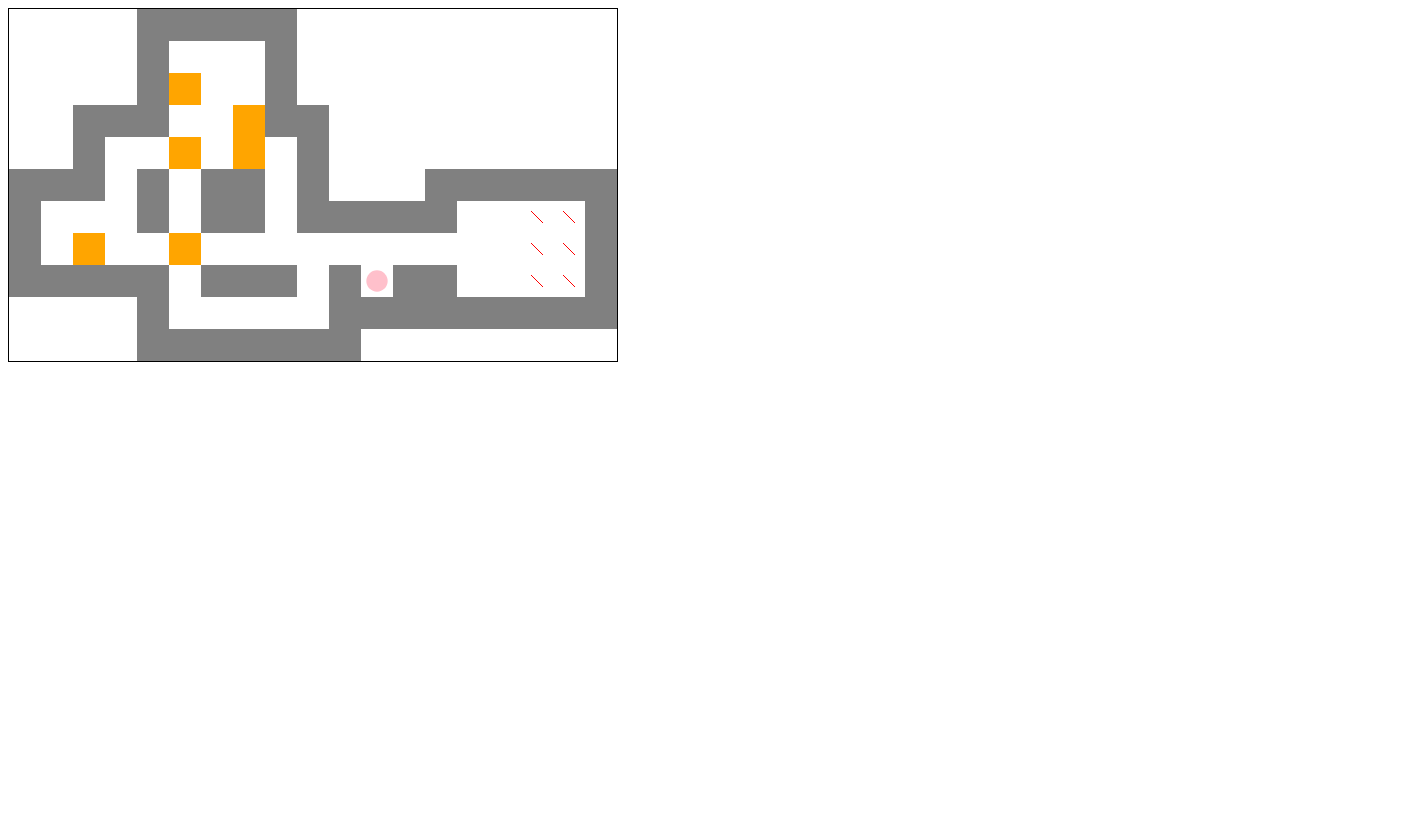
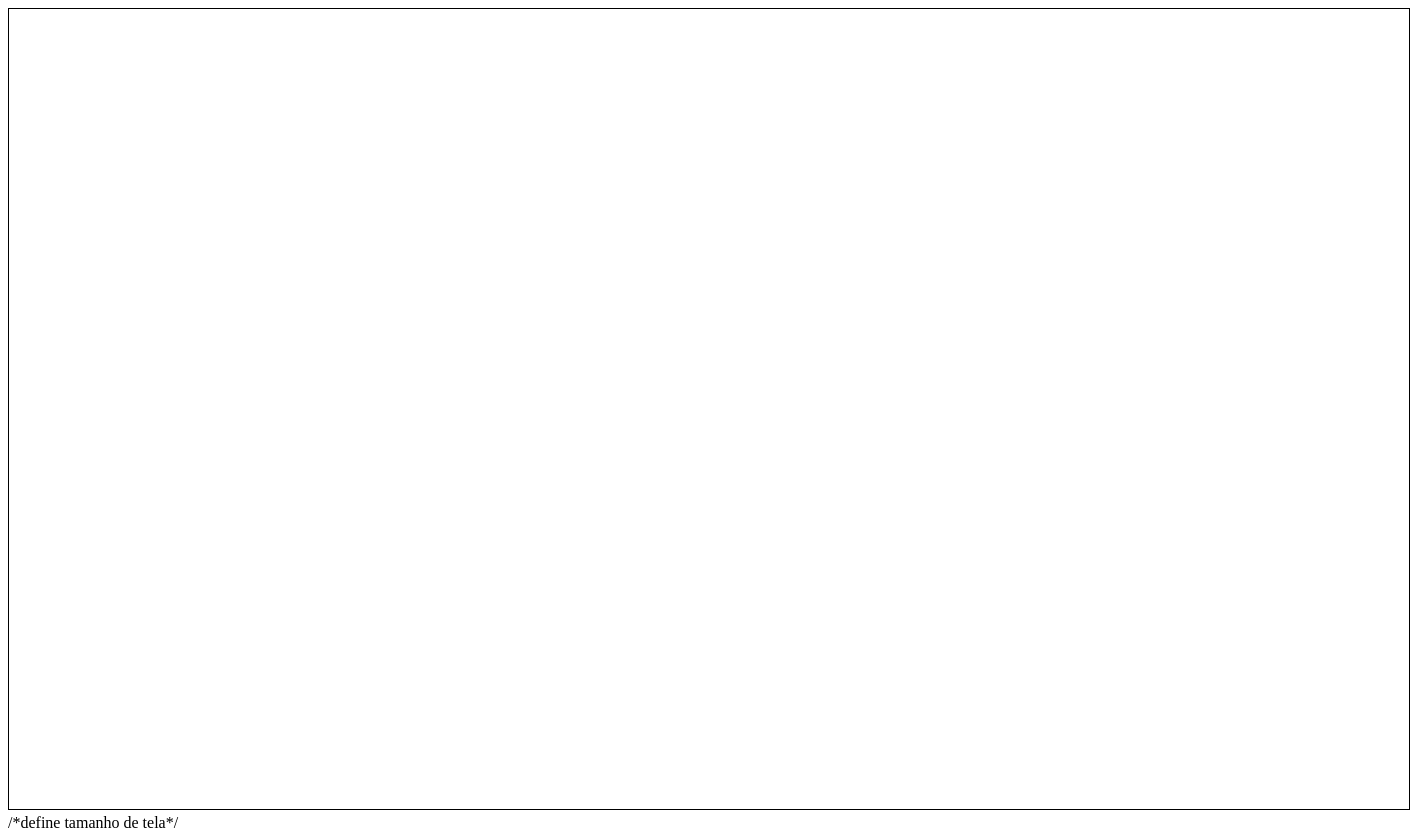
Before and after one commit to keilladesantana28/Jogo-para-PF-_-sokoban, a plain HTML site: page sokoban.html in a window 1280 px wide. Shown: the whole page, 1410 px wide, since content can reach past the window. Before the commit the page ends 800 px from the top, so only its background shows below. Drawn offline with Linux system fonts and the light colour scheme.

Commit message:
Update sokoban.html

```diff
--- a/sokoban.html
+++ b/sokoban.html
@@ -6,21 +6,26 @@
   <title>Sokoban</title>
 </head>
 <body>
-  <canvas width="400" height="400" id="game" style="border: 1px solid black"></canvas>
+  <canvas
+    width="1400"
+    height="800"
+    id="game"
+    style="border: 1px solid black"
+    ></canvas> /*define tamanho de tela*/
 
   <script>
-    const canvas = document.getElementById("game");
-    const context = canvas.getContext("2d");
+    const canvas = document.getElementById("game"); //Resgata o elemento canvas pelo id "game"
+    const context = canvas.getContext("2d");// faz ter acesso ao context para possibilitar realizar desenhos no canvas
 
     const types = {
-      wall: "#",
-      player: "@",
-      playerOnGoal: "+",
-      block: "$",
-      blockOnGoal: "*",
-      goal: ".",
-      empty: " "
-    };
+      wall: "#", //paredes
+      player: "@",//jogador
+      playerOnGoal: "+", //jogador quando na posição onde deveriam estar as caixas
+      block: "$", //caixas
+      blockOnGoal: "*", //caixas na posição correta
+      goal: ".",// local para posicionar as caixas
+      empty: " " // chão que pode ser percorrido(geralmente limitados por paredes)
+    }; //define elementos  que serão inseridos no canvas
 
     const level1 = `
     #####
@@ -35,20 +40,50 @@
     #     #########
     #######
     `;
+/*define desenho dos níveis:
+sugestão nível 1
+########
+#      #
+#@ $   #
+#   $  #
+# . .  #
+########
+nivel 2
+########
+#     .#
+#@ $   #
+#   $  #
+# . *  #
+########
+nivel 3
 
+########
+#      #
+#  $   #
+#   $  #
+# + .  #
+########
+o primeiro ser nivel 4 ja esta no jogo
+#####
+###@ .#
+# $ #.#
+#  $$ #
+#.  # #
+#   $.#
+#######*/
     const grid = 32;
-    const cells = [];
-    let playerPos = {row: 0, col: 0};
+    const cells = []; // cria matriz com cada linha definida em const como uma celula dentro da matriz
+    let playerPos = {row: 0, col: 0}; // define posição do jogador dentro da matriz row-> linha col-> coluna da matriz
     let playerDir = {row: 0, col: 0};
 
-    let linhas = level1.split("\n").filter(l => l.trim().length > 0);
-    let width = 0;
+    let linhas = level1.split("\n").filter(l => l.trim().length > 0); /*cria um array de strings para cada linha definida por level1 e remove a priemeira lina vazia e a fase começa na linha 0*/
+    let width = 0; //armazena a largura total do mapa
 
-    linhas.forEach((linha, row) => {
-      cells[row] = [];
-      if (linha.length > width) width = linha.length;
-      linha.split("").forEach((c, col) => {
-        cells[row][col] = c;
+    linhas.forEach((linha, row) => { // percorre as linhas e row é o indice
+      cells[row] = []; //representa as colunas
+      if (linha.length > width) width = linha.length;// verifica tamanho das linhas para saber o tamanho do mapa em colunas
+      linha.split("").forEach((caractere, col) => { // transforma cada linha em um array de caractere(um para cada célula)
+        cells[row][col] = caractere;
         if (c === types.player || c === types.playerOnGoal) {
           playerPos = {row, col};
         }
```
